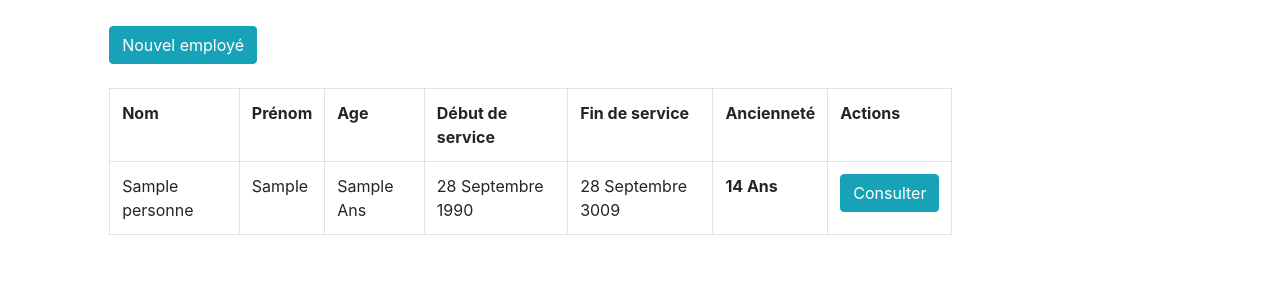
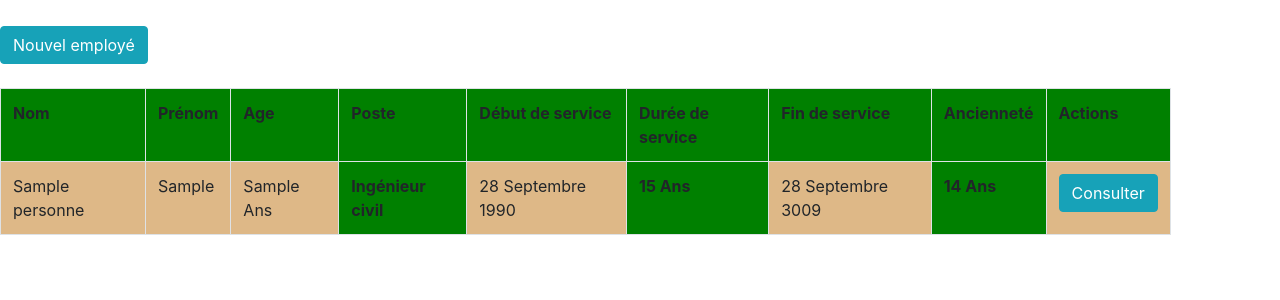
Before and after one commit to Bitsa033/Employe, a Django app: page / in a window 1280 px wide. Shown: the top 300 px of the page. Run offline with Django 5.2, Linux system fonts and the light colour scheme; tables that the repository leaves empty hold one stand-in row (values such as "Sample post"); some libraries are stand-ins or nearby versions.

Commit message:
insertion des données

```diff
--- a/polls/static/style.css
+++ b/polls/static/style.css
@@ -1,6 +1,9 @@
 .bloc_1{
     margin-top: 2%;
 }
+
+th{background-color: green;}
+td{background-color: burlywood;}
 form{
     border: 3px burlywood solid;
     padding: 13px;
--- a/polls/templates/employe/index.html
+++ b/polls/templates/employe/index.html
@@ -13,14 +13,16 @@
 <body>
     <div class="row bloc_1">
 
-        <div class="col-md-8 offset-1">
+        <div class="col-md-11">
             <a href="/addEmpl" class="btn btn-info">Nouvel employé</a><br><br>
             <table class="table table-bordered">
                 <tr>
                     <th>Nom</th>
                     <th>Prénom</th>
                     <th>Age</th>
+                    <th>Poste</th>
                     <th>Début de service</th>
+                    <th>Durée de service</th>
                     <th>Fin de service</th>
                     <th>Ancienneté</th>
                     <th>Actions</th>
@@ -30,7 +32,9 @@
                     <td>{{x.nom}}</td>
                     <td>{{x.prenom}}</td>
                     <td>{{x.age}} Ans</td>
+                    <th>Ingénieur civil</th>
                     <td>28 Septembre 1990</td>
+                    <th>15 Ans</th>
                     <td>28 Septembre 3009</td>
                     <th> 14 Ans</th>
                     <td>
```
